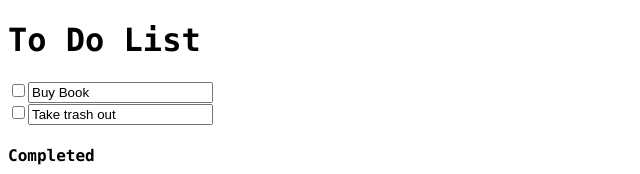
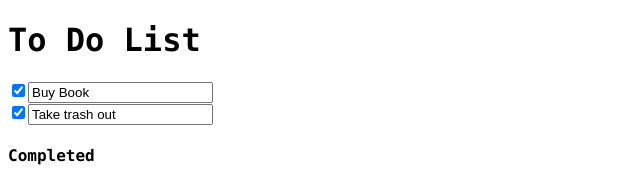
Before and after one commit to yuriemuramatsu/cs124-lab1, a React (Create React App) app in the folder react-app/: page / in a window 1280 px wide. Shown: the top 174 px of the page, without its empty margins (0-640 px from the left). Built offline with nearby package versions, Linux system fonts and the light colour scheme.

Commit message:
tasklist

```diff
--- a/react-app/src/task.js
+++ b/react-app/src/task.js
@@ -14,7 +14,7 @@ function Task(props) {
         console.log(checked)
         console.log(checked)
 
-        if (checked) {
+        if (!checked) {
             console.log("checked has been called")
             colorId = "task2"
             console.log(colorId)
@@ -31,8 +31,6 @@ function Task(props) {
 
         } else {
             console.log("unchecked")
-            colorId = "task1"
-            console.log(colorId)
             if (props.completedData.includes(props.item)) {
                 let newCompletedData = props.completedData.filter(item => item !== props.item.id)
                 props.setCompletedData(newCompletedData);
@@ -45,12 +43,11 @@ function Task(props) {
     return <>
         <Checkbox
             toggleCheck={toggleCheckbox}
-            checkedBox={checked}
+            checkedBox={!checked}
         />
         <TextInput
             // onItemChanged={props.onItemChanged}
             textData={props.item.textInput}
-            colorId = {colorId}
             taskId = {props.item.id}
             onItemChanged={props.onItemChanged}
             blur={props.item.blur}
```
Also changed, not shown: react-app/src/textInput.js (+0 -12 lines).
